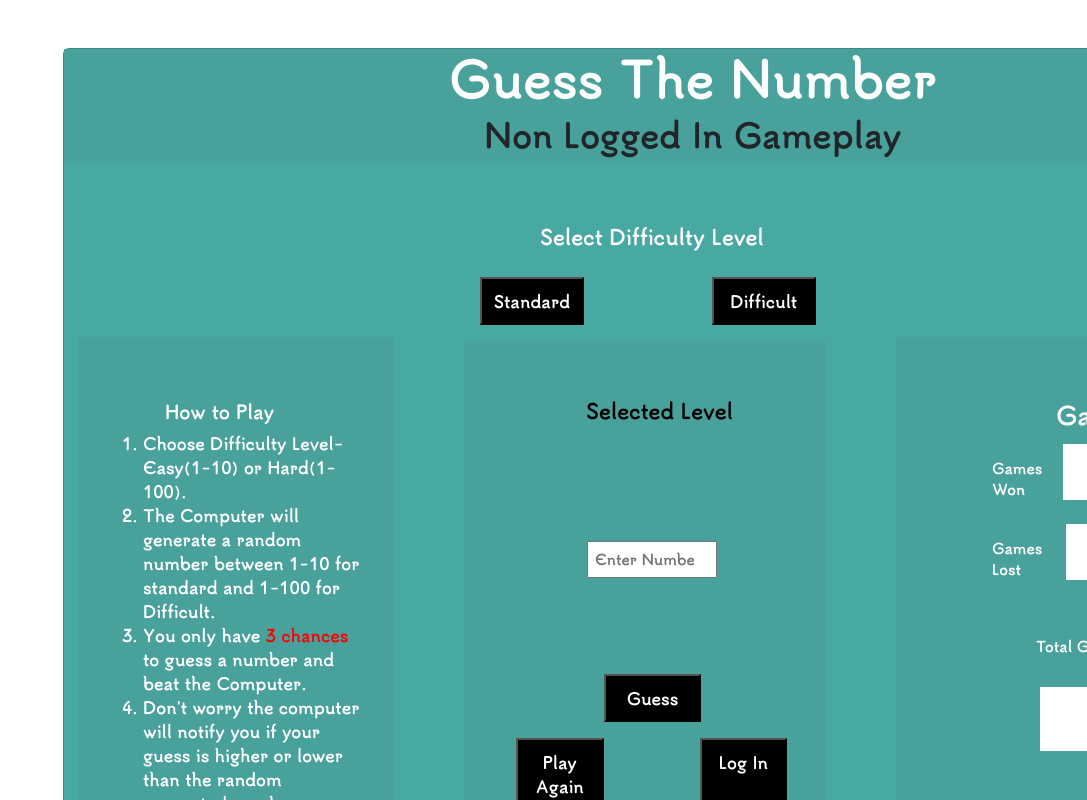
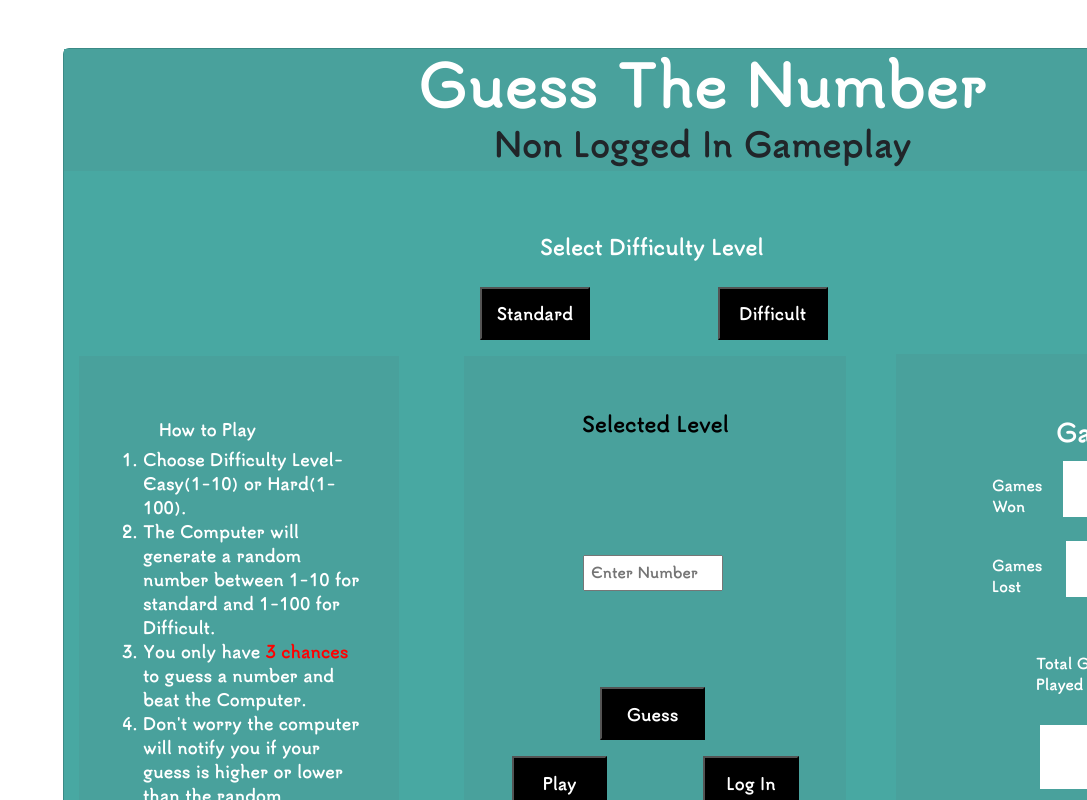
Before and after one commit to AndrewIMLEx/Learning-Project, a React app: page / in a window 1280 px wide. Shown: the top 800 px of the page, without its empty margins (193-1280 px from the left). Built offline with nearby package versions, Linux system fonts and the light colour scheme.

Commit message:
remove px measurements

```diff
--- a/src/Homepage/Levels.jsx
+++ b/src/Homepage/Levels.jsx
@@ -91,12 +91,12 @@ render(){
     return(
         <>
         <div className="levelselect">
-        <h5 style={{color: "white",fontWeight:"bolder",fontSize:"20px",marginLeft:'3em',paddingBottom:'1em'}}>Select Difficulty Level</h5>
+        <h5 style={{color: "white",fontWeight:"bolder",fontSize: 20,marginLeft:'3em',paddingBottom:'1em'}}>Select Difficulty Level</h5>
         <button id="standard"  onClick ={this.standard}>Standard</button>
         <button id="difficult" onClick ={this.difficult}>Difficult</button>
         </div>
         <div className="levelCard">
-        <h3 style={{color: "black",fontSize: '20px',marginLeft: '5.1em',paddingTop: '2em'}}>Selected Level</h3>
+        <h3 style={{color: "black",fontSize: 20 ,marginLeft: '5.1em',paddingTop: '2em'}}>Selected Level</h3>
         &nbsp;
         <div id="levelselectedcard" className="selectedlevelCard">
         <p style={{color: "red",fontSize: 20,marginLeft:'6.3em'}}>{ this.state.levelSelected }</p>
--- a/src/Homepage/Rules.jsx
+++ b/src/Homepage/Rules.jsx
@@ -5,7 +5,7 @@ class Rules extends React.Component{
       return (
       <>
       <div className="rules">
-        <h4 style={{color: "white",fontSize:"18px",marginLeft:'3em'}}>How to Play</h4>
+        <h4 style={{color: "white",fontSize:"1em",marginLeft:'3em'}}>How to Play</h4>
         <ol>
             <li>Choose Difficulty Level-Easy(1-10) or Hard(1-100).</li>
 
--- a/src/style.css
+++ b/src/style.css
@@ -6,11 +6,11 @@
     font-family: tsukimi-rounded;
     margin:0;
     padding:0;
-    max-width: 1260px;
-    max-height:1200px
+    max-width: 100%;
+    max-height: 100%
 }
 button{
-    padding :10px;
+    padding :0.8em;
     width: 30%;
     height: 15%;
     background-color: black;
@@ -24,13 +24,13 @@ button{
     padding-bottom: 3em;
 }
 #toohightoolowcard{
-    outline: 1px solid transparent;
+    outline: 1em solid transparent;
     height: 0;
     padding-top:1em;
     padding-bottom:3em;
 }
 #levelselectedcard{
-    outline: 1px solid transparent;
+    outline: 1em solid transparent;
     height: 0;
     padding-bottom:3em;
     overflow: hidden;
@@ -47,13 +47,13 @@ button{
 h1 {
     color:white;
     text-align : center;
-    font-size : 48px;
+    font-size : 3.5em;
     font-weight : bold
 }
 
 h2 {
     text-align: center;
-    font-size: 32px;
+    font-size: 2em;
     font-weight: bold;
 }
 h4 {
@@ -92,9 +92,9 @@ input{
     margin-top: 1em;
     margin-left: 1em;
     background-color: #49A19C;
-    padding: 18px;
+    padding: 1em;
     padding-bottom: 1em;
-    padding-left:20px;
+    padding-left:20;
     resize: none;
 }
 #login{
@@ -102,7 +102,7 @@ input{
 }
 label {
     display: inline-block;
-    width: 150px;
+    width: 9em;
     text-align: left;
     color: white;
     padding-top: 1em
@@ -144,7 +144,7 @@ rules-card{
     height : 70%;
     background-color: #49A19C;
     margin-left: 15px;
-    margin-top: -33em;
+    margin-top: -34.2em;
     padding: 1.6em 2em 2em 2em;
     padding-bottom: 2.5em;
     padding-top: 4em;
@@ -157,7 +157,7 @@ span{
 }
 .tally {
     margin-left: 52em;
-    margin-top: -33.4em;
+    margin-top: -33.7em;
     background-color: #49A19C;
     margin-right: 0.9em;
     padding: 1.5em 4em;
```
